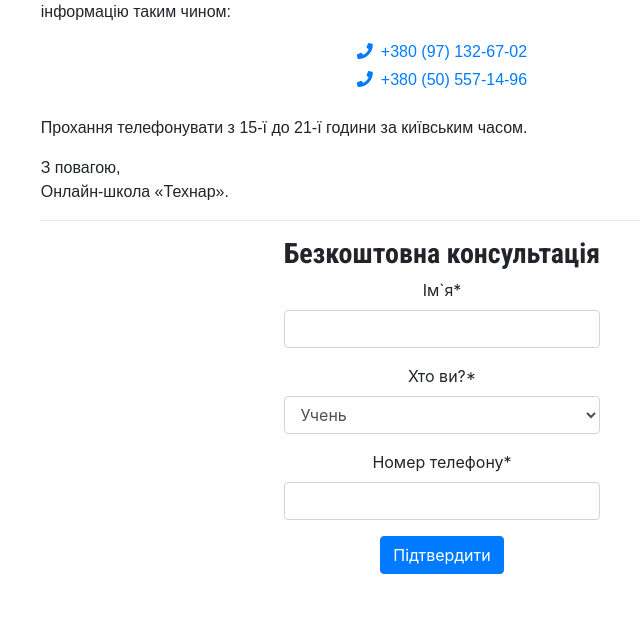
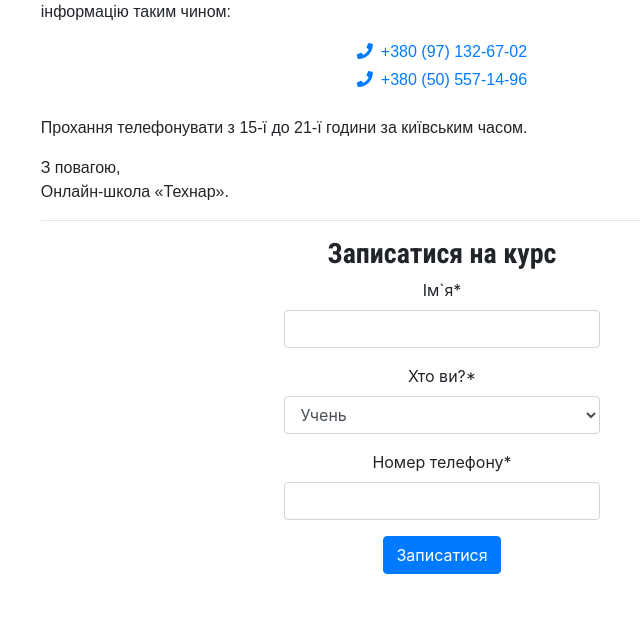
Before and after one commit to onysko3/tekhnar, a Django app: page /contacts/ in a window 1280 px wide. Shown: the part 362-984 px from the top of the page, without its empty margins (198-838 px from the left). Run offline with Django 3.2, Linux system fonts and the light colour scheme; parts of the project's set-up code (start-up, migrations or seed data) failed here and were passed over; some libraries are stand-ins or nearby versions.

Commit message:
fix typo

```diff
--- a/templates/courses/course_detail.html
+++ b/templates/courses/course_detail.html
@@ -23,7 +23,7 @@
           <i class="far fa-bookmark mr-2"></i>Перейти до курсу</a>
         {% else %}
                 <a class="btn btn-primary btn-sm text-center btn-block" href="{% url 'contacts' %}#consult">
-          <i class="fas fa-phone-alt mr-2"></i>Консультація</a>
+          <i class="fas fa-lightbulb mr-2"></i>Записатися на курс</a>
       {% endif %}
 
     </div>
--- a/templates/pages/contacts.html
+++ b/templates/pages/contacts.html
@@ -40,7 +40,7 @@
       <hr>
 <div class="row d-flex justify-content-center mb-5">
     <div class="col-md-5 text-center">
-      <h3 id="consult">Безкоштовна консультація</h3>
+      <h3 id="consult">Записатися на курс</h3>
       {% if error %}
             <div class="alert alert-danger" role="alert">
   При обробці запиту виникла помилка!
@@ -48,14 +48,14 @@
       {% endif %}
       {% if success %}
         <div class="alert alert-success" role="alert">
-  Запит на консультацію надіслано! Очікуйте дзвінка від оператора.
+  Запит надіслано! Очікуйте дзвінка від оператора.
 </div>
       {% endif %}
 <form method="post">
     {% csrf_token %}
     {{ form|crispy }}
     <div class="form-actions">
-      <button class="btn btn-primary" type="submit">Підтвердити</button>
+      <button class="btn btn-primary" type="submit">Записатися</button>
     </div>
 </form>
 </div>
--- a/templates/pages/home.html
+++ b/templates/pages/home.html
@@ -38,7 +38,7 @@
     </div>
   </div>
   <div class="text-center mb-3">
-          <a href="{% url 'contacts' %}#consult" class="btn btn-primary progress-bar-striped progress-bar-animated pb-0 mt-3"><h5>Безкоштовна консультація</h5></a><br>
+          <a href="{% url 'contacts' %}#consult" class="btn btn-primary progress-bar-striped progress-bar-animated pb-0 mt-3"><h5>Записатися на курс</h5></a><br>
   </div>
 <div class="text-center mb-4 mt-0">
   <div class="btn-group mt-0" role="group" aria-label="social networks">
```
